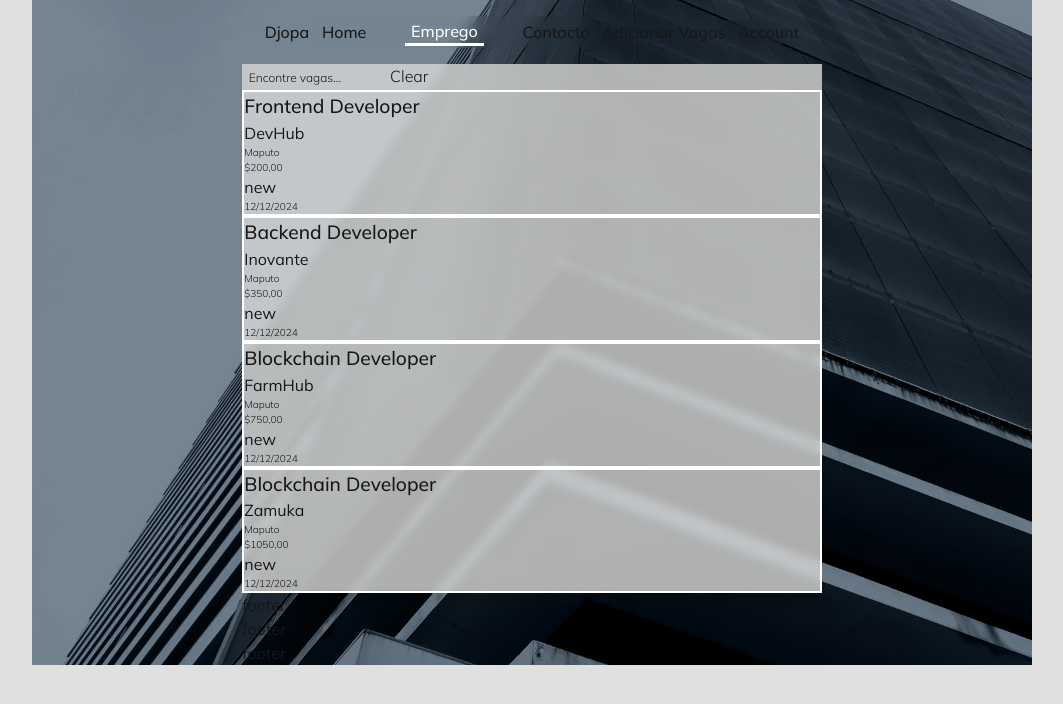
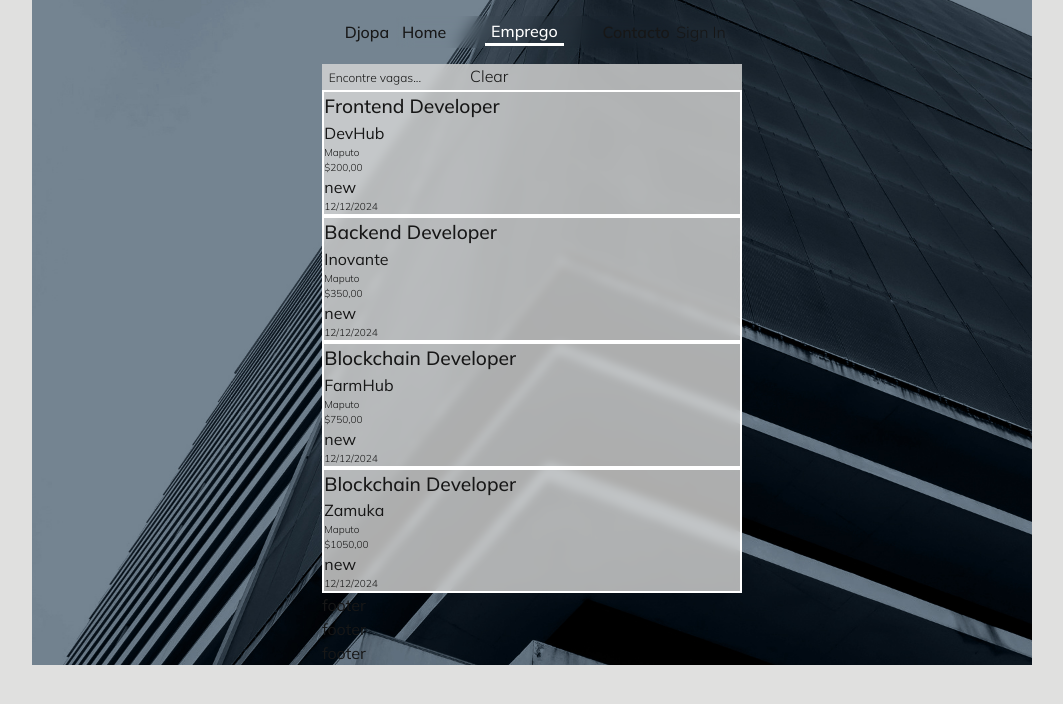
Before and after one commit to ArcidesFerrao/djopa, a Next.js app: page /emprego in a window 1280 px wide. Shown: the top 704 px of the page, without its empty margins (108-1171 px from the left). Built offline with nearby package versions, Linux system fonts and the light colour scheme; no server answers.

Commit message:
auth button

```diff
--- a/src/app/emprego/layout.tsx
+++ b/src/app/emprego/layout.tsx
@@ -1,3 +1,4 @@
+import AuthButton from "@/components/AuthButton";
 import { Nav, NavLink } from "@/components/Nav";
 
 export default function EmpregoLayout({
@@ -18,8 +19,7 @@ export default function EmpregoLayout({
         <div className="space-nav"></div>
         <div className="space-nav"></div>
         <div className="last-nav flex gap-1">
-          <NavLink href="/emprego/vaga">Adicionar Vagas</NavLink>
-          <NavLink href="/">Account</NavLink>
+          <AuthButton />
         </div>
       </Nav>
 
--- a/src/app/globals.css
+++ b/src/app/globals.css
@@ -211,3 +211,9 @@ form div {
   font-weight: 300;
   font-size: small;
 }
+
+.loading {
+  background: none;
+  height: 2rem;
+
+}
--- a/src/app/layout.tsx
+++ b/src/app/layout.tsx
@@ -1,12 +1,7 @@
-import type { Metadata } from "next";
+"use client";
 import { Mulish } from "next/font/google";
 import "./globals.css";
 import { SessionProvider } from "next-auth/react";
-
-export const metadata: Metadata = {
-  title: "Djopa",
-  description: "Conectando talentos às oportunidades",
-};
 
 const mulish = Mulish({
   subsets: ["latin"],
@@ -19,7 +14,7 @@ export default function RootLayout({
 }>) {
   return (
     <html lang="en">
-      <body className={` ${mulish.className} antialiased`}>
+      <body className={`${mulish.className} antialiased`}>
         <SessionProvider>{children}</SessionProvider>
       </body>
     </html>
--- /dev/null
+++ b/src/components/AuthButton.tsx
@@ -0,0 +1,34 @@
+"use client";
+
+import { signIn, useSession } from "next-auth/react";
+import elipseload from "@/assets/Ellipsis.svg";
+import Image from "next/image";
+
+export default function AuthButton() {
+  const { data: session, status } = useSession();
+
+  if (status === "loading") {
+    return <Image className="loading" src={elipseload} alt={"loading"} />;
+  }
+
+  if (!session) {
+    console.log("You're not logged in");
+  }
+
+  return (
+    <div>
+      {session?.user ? (
+        <p>Welcome, {session?.user?.name}!</p>
+      ) : (
+        <button
+          onClick={(e) => {
+            e.preventDefault();
+            signIn("google");
+          }}
+        >
+          Sign In
+        </button>
+      )}
+    </div>
+  );
+}
```
Also changed, not shown: src/app/api/auth/signin/page.tsx (added, +9 -0 lines), src/app/page.tsx (+8 -15 lines), src/assets/Ellipsis.svg (added).
